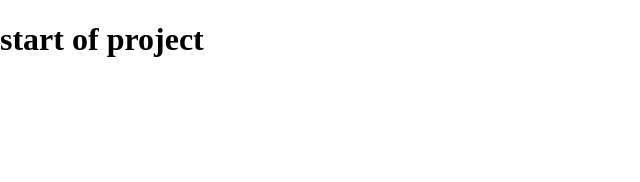
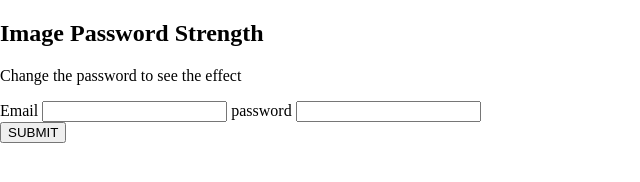
Before and after one commit to Ameer2000Mzori/Password-Strength, a website built with webpack: page src/index.html in a window 1280 px wide. Shown: the whole page, without its empty margins (0-640 px from the left). Built offline with nearby package versions, Linux system fonts and the light colour scheme.

Commit message:
added html tree to the project

```diff
--- a/src/index.html
+++ b/src/index.html
@@ -18,7 +18,20 @@
     />
   </head>
   <body>
-    <h1>start of project</h1>
+    <header class="header">
+      <section class="form">
+        <h1>Image Password Strength</h1>
+        <p>Change the password to see the effect</p>
+        <div class="info-Inputs">
+          <label for="Email">Email</label>
+          <input type="email" required />
+          <label for="password">password</label>
+          <input type="password" required />
+        </div>
+        <button>SUBMIT</button>
+      </section>
+    </header>
+
     <script src="script.js"></script>
   </body>
 </html>
```
